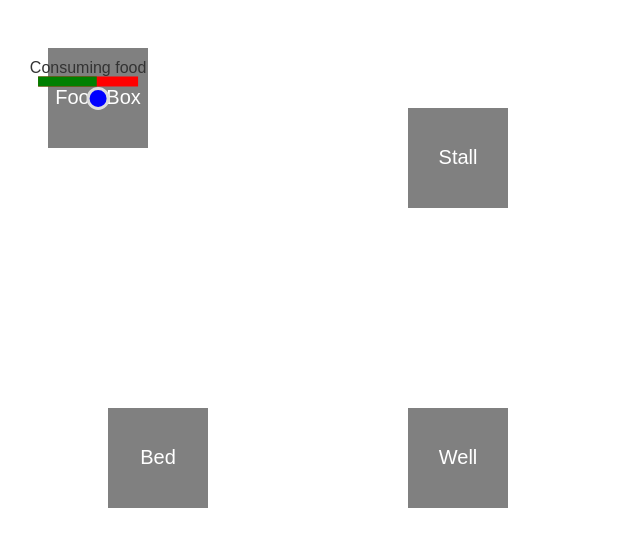
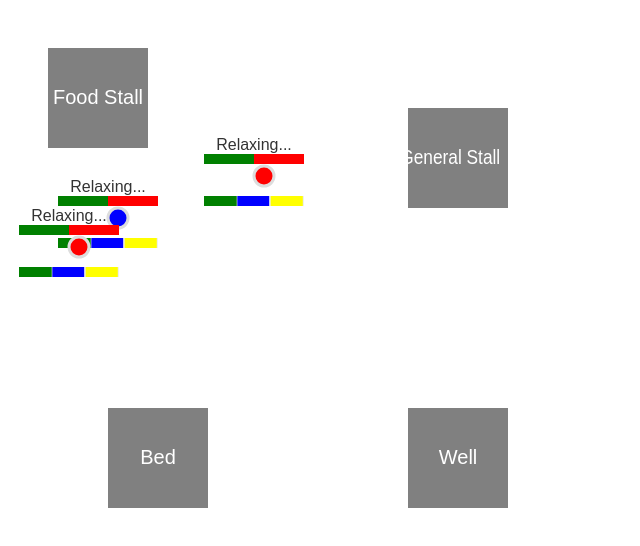
Before and after one commit to danman113/goap-test, a website with bundled scripts: page index.html in a window 1280 px wide. Shown: the whole page, without its empty margins (0-640 px from the left). Built offline with nearby package versions, Linux system fonts and the light colour scheme.

Commit message:
functioning survival

```diff
--- a/entity.ts
+++ b/entity.ts
@@ -1,5 +1,6 @@
 import { Action, Wait, Dance, Planner, TimeAction } from './goap';
 import { v2, Vec2, sum, clampLength, scalarMultiply, zero, magnitude, unit } from './math/v2'
+import { clamp } from './math/util';
 
 export interface Static {
   position: Vec2
@@ -16,6 +17,12 @@ export interface Mob extends Static {
   maxVelocity: number
   maxAcceleration: number
   state: { [index: string]: any }
+}
+
+export interface Living extends Mob {
+  addHunger(n: number): void
+  addThirst(n: number): void
+  addFatigue(n: number): void
 }
 
 export class LabeledStatic implements Static {
@@ -72,7 +79,7 @@ export class LabeledStatic implements Static {
 }
 
 
-export class Person implements Mob {
+export class Person implements Living {
   public name: string
   public color: string
   public position: Vec2
@@ -83,9 +90,13 @@ export class Person implements Mob {
   public maxAcceleration: number = 0.1
   public planner: Planner
   public tag: string = 'actor'
-  public state: { [index: string]: any } = {}
+  public state: { [index: string]: any } = {
+    hunger: 100000,
+    thirst: 100000,
+    fatigue: 100000
+  }
+
   private selectedAction: Action = null
-  private lastAction: Action = null
   public actions: Action[] = []
   constructor ({
     name = '',
@@ -109,6 +120,25 @@ export class Person implements Mob {
     this.planner = planner
   }
 
+  public addHunger (n: number) {
+    this.state.hunger = clamp(this.state.hunger + n, 0, 100000)
+  }
+
+  public addThirst (n: number) {
+    this.state.thirst = clamp(this.state.thirst + n, 0, 100000)
+  }
+
+  public addFatigue (n: number) {
+    this.state.fatigue = clamp(this.state.fatigue + n, 0, 100000)
+  }
+
+  private live () {
+    const speed = 2
+    this.addHunger(-2 * speed)
+    this.addThirst(-5 * speed)
+    this.addFatigue(-4 * speed)
+  }
+
   private selectAction (world: World) {
     if (this.selectedAction === null) {
       if (this.actions.length < 1) {
@@ -128,12 +158,12 @@ export class Person implements Mob {
     this.selectAction(world)
     if(this.selectedAction.update(world, this)) {
       if (this.selectedAction.done) this.selectedAction.done(world, this)
-      this.lastAction = this.selectedAction
       this.selectedAction = null
     }
   }
 
   public update (delta: number, world: World) {
+    this.live()
     this.doAction(world)
     this.velocity = sum(this.velocity, this.acceleration)
     this.velocity = clampLength(this.velocity, this.maxVelocity)
@@ -170,6 +200,19 @@ export class Person implements Mob {
         c.fillRect(this.position.x - width / 2, this.position.y - height - 2, width * (timeElapsed / duration), height)
       }
     }
+    const { fatigue = 0, hunger = 0, thirst = 0 } = this.state
+    const maxValue = 100000
+    const width = 100
+    const height = 10
+    const offset = 20
+    c.fillStyle = '#EEE'
+    c.fillRect(this.position.x - width / 2, this.position.y + height + offset, width, height)
+    c.fillStyle = 'green'
+    c.fillRect(this.position.x - width / 2 + (width / 3) * 0, this.position.y + height + offset, (width / 3) * (hunger / maxValue), height)
+    c.fillStyle = 'blue'
+    c.fillRect(this.position.x - width / 2 + (width / 3) * 1, this.position.y + height + offset, (width / 3) * (thirst / maxValue), height)
+    c.fillStyle = 'yellow'
+    c.fillRect(this.position.x - width / 2 + (width / 3) * 2, this.position.y + height + offset, (width / 3) * (fatigue / maxValue), height)
   }
 }
 
@@ -201,7 +244,22 @@ export class World {
         this.mouse.y = (e.layerY - box.top)
       }
     })
+
+    canvas.addEventListener('click', e => {
+      this.onClick()
+    })
+
     this.run = this.run.bind(this)
+  }
+
+  onClick () {
+    const box2 = new LabeledStatic({
+      position: v2(400, 400),
+      dimensions: v2(100, 100),
+      fontSize: 20,
+      name: 'Water Bottle',
+      tag: 'water-pickup'
+    })
   }
 
   draw () {
--- a/goap.ts
+++ b/goap.ts
@@ -1,6 +1,6 @@
-import { rand } from './math/random';
+import { rand } from './math/util';
 import { Vec2, distance, clampLength, sub, scalarMultiply, sum, zero, v2, unit, magnitude, degToRad } from './math/v2';
-import { World, Mob, Static, LabeledStatic } from './entity';
+import { World, Mob, Static, LabeledStatic, Living } from './entity';
 
 export interface Action {
   goal: string
@@ -18,6 +18,25 @@ export interface TimeAction extends Action {
   duration: number
 }
 
+export class EmptyRootAction implements Action {
+  public goal = '-'
+  public preconditions: string[]  = []
+  cost (world: World, mob: Mob) {
+    return 0
+  }
+
+  shouldDo(world: World, mob: Mob) {
+    return true
+  }
+
+  label () {
+    return this.goal
+  }
+
+  update (world: World, mob: Mob) {
+    return true
+  }
+}
 export class MoveTo implements Action {
   public goal: string = 'move-to'
   public preconditions: string[] = []
@@ -176,7 +195,7 @@ export class Wait implements TimeAction {
     this.duration = seconds * 60
   }
 
-  cost () {
+  cost (world: World, mob: Mob) {
     return this.seconds
   }
 
@@ -280,25 +299,58 @@ export class Sleep extends Wait {
     return 'Sleeping...'
   }
 
-  done(world: World, actor: Mob) {
+  done(world: World, actor: Living) {
     super.done(world, actor)
+    actor.addFatigue(70000)
   }
 }
 
-export class Survive extends Wait {
+export class NeedsFood extends EmptyRootAction {
   public goal: string = 'survive'
-  public preconditions: string[] = ['consume-food', 'consume-water', 'consume-sleep']
+  public preconditions: string[] = ['consume-food']
 
-  constructor (seconds: number = 20) {
-    super(seconds)
+  cost (world: World, mob: Living) {
+    const { hunger } = mob.state
+    const factor = hunger / 10000
+    return factor + factor * factor
+  }
+}
+
+export class NeedsWater extends EmptyRootAction {
+  public goal: string = 'survive'
+  public preconditions: string[] = ['consume-water']
+
+  cost (world: World, mob: Living) {
+    const { thirst } = mob.state
+    const factor = thirst / 10000
+    return factor + factor * factor
+  }
+}
+
+export class NeedsSleep extends EmptyRootAction {
+  public goal: string = 'survive'
+  public preconditions: string[] = ['consume-sleep']
+
+  cost (world: World, mob: Living) {
+    const { fatigue } = mob.state
+    const factor = fatigue / 10000
+    return factor + (factor * factor) * 2
+  }
+}
+
+export class Relax extends Wait {
+  public goal: string = 'survive'
+  public preconditions: string[] = []
+  constructor (seconds: number = 5) {
+    super(5)
+  }
+
+  cost (world: World, mob: Living) {
+    return 50
   }
 
   label () {
     return 'Relaxing...'
-  }
-
-  done(world: World, actor: Mob) {
-    super.done(world, actor)
   }
 }
 
@@ -306,11 +358,13 @@ export class ConsumeItem extends Wait {
   public goal: string
   public preconditions: string[]
   private item: string
-  constructor (seconds: number = 10, item: string) {
+  private effect: (world: World, mob: Mob) => void
+  constructor (seconds: number = 10, item: string, effect: (world: World, mob: Mob) => void = () => {}) {
     super(seconds)
     this.goal = `consume-${item}`
     this.preconditions = [`has-${item}`]
     this.item = item
+    this.effect = effect
   }
 
   label () {
@@ -320,6 +374,7 @@ export class ConsumeItem extends Wait {
   done(world: World, actor: Mob) {
     super.done(world, actor)
     actor.state[this.item] = actor.state[this.item] - 1
+    this.effect(world, actor)
   }
 }
 
@@ -346,26 +401,6 @@ export class EatDirt extends Wait {
 
   shouldDo(world: World, actor: Mob) {
     return (actor.state.food || 0) < 1
-  }
-}
-
-export class EmptyRootAction implements Action {
-  public goal = '-'
-  public preconditions: string[]  = []
-  cost () {
-    return 0
-  }
-
-  shouldDo() {
-    return true
-  }
-
-  label () {
-    return this.goal
-  }
-
-  update () {
-    return true
   }
 }
 
@@ -419,7 +454,6 @@ class Node {
       }
       childrenNoDupes.forEach(child => {
         if (child.action.shouldDo(world, actor)) instructions.push(...child.getLowestCostChildren(world, actor))
-        else console.log('ignoring\n', child)
       })
     }
     instructions.push(this)
@@ -479,6 +513,7 @@ export class GOAPPlanner implements Planner {
     }
     const plan = lowestAction.getLowestCostChildren(world, actor).map(node => node.action)
     console.log(plan)
+    console.log(graph)
     return plan
   }
 }
--- a/index.html
+++ b/index.html
@@ -5,6 +5,13 @@
   <meta name="viewport" content="width=device-width, initial-scale=1.0">
   <meta http-equiv="X-UA-Compatible" content="ie=edge">
   <title>GOAP</title>
+  <style>
+    .canvas {
+      position: fixed;
+      left: 0;
+      top: 0;
+    }
+  </style>
 </head>
 <body>
   <canvas id="canvas">
--- a/index.ts
+++ b/index.ts
@@ -1,7 +1,7 @@
-import { LabeledStatic, World, Person } from './entity';
+import { LabeledStatic, World, Person, Living } from './entity'
 import * as actions from './goap'
 import { v2 } from './math/v2'
-import { rand } from './math/random';
+import { rand } from './math/util'
 
 const canvas: HTMLCanvasElement = <HTMLCanvasElement>document.getElementById('canvas')
 
@@ -11,7 +11,7 @@ const box = new LabeledStatic({
   position: v2(40, 40),
   dimensions: v2(100, 100),
   fontSize: 20,
-  name: 'Food Box',
+  name: 'Food Stall',
   tag: 'food'
 })
 
@@ -35,7 +35,7 @@ const stall = new LabeledStatic({
   position: v2(400, 100),
   dimensions: v2(100, 100),
   fontSize: 20,
-  name: 'Stall',
+  name: 'General Stall',
   tag: 'sell'
 })
 
@@ -48,10 +48,13 @@ const planner = new actions.GOAPPlanner([
   new actions.PickupWater(10),
   new actions.SellWater(5),
   new actions.EatDirt(),
-  new actions.ConsumeItem(5, 'food'),
-  new actions.ConsumeItem(1, 'water'),
+  new actions.ConsumeItem(5, 'food', (world: World, mob: Living) => mob.addHunger(50000)),
+  new actions.ConsumeItem(1, 'water', (world: World, mob: Living) => mob.addThirst(100000)),
   new actions.Sleep(10),
-  new actions.Survive(5)
+  new actions.NeedsWater(),
+  new actions.NeedsFood(),
+  new actions.NeedsSleep(),
+  new actions.Relax(),
 ])
 
 const bo = new Person({
@@ -63,16 +66,25 @@ const bo = new Person({
 
 bo.state.money = 1
 
-// const cotton = new Person({
-//   position: v2(rand(1, 10000), rand(1, 10000)),
-//   color: 'red',
-//   name: 'Cotton',
-//   planner
-// })
+const cotton = new Person({
+  position: v2(rand(1, 10000), rand(1, 10000)),
+  color: 'red',
+  name: 'Cotton',
+  planner
+})
 
 world.pushObj(box, box2, bed, stall)
-world.pushMob(bo)
+world.pushMob(bo, cotton)
 
+for(let i = 0; i < 20; i++) {
+  const cotton = new Person({
+    position: v2(rand(-3000, 3000), rand(-3000, 3000)),
+    color: 'red',
+    name: `Bot + ${i}`,
+    planner
+  })
+  world.pushMob(cotton)
+}
 
 console.log(world)
 
--- a/math/random.ts
+++ /dev/null
@@ -1 +0,0 @@
-export const rand = (min: number, max: number): number => Math.floor(Math.random() * (max - min)) + min
--- /dev/null
+++ b/math/util.ts
@@ -0,0 +1,2 @@
+export const rand = (min: number, max: number): number => Math.floor(Math.random() * (max - min)) + min
+export const clamp = (n: number, min: number, max: number): number => Math.max(min, Math.min(max, n))
```
Also changed, not shown: 1 other file.
